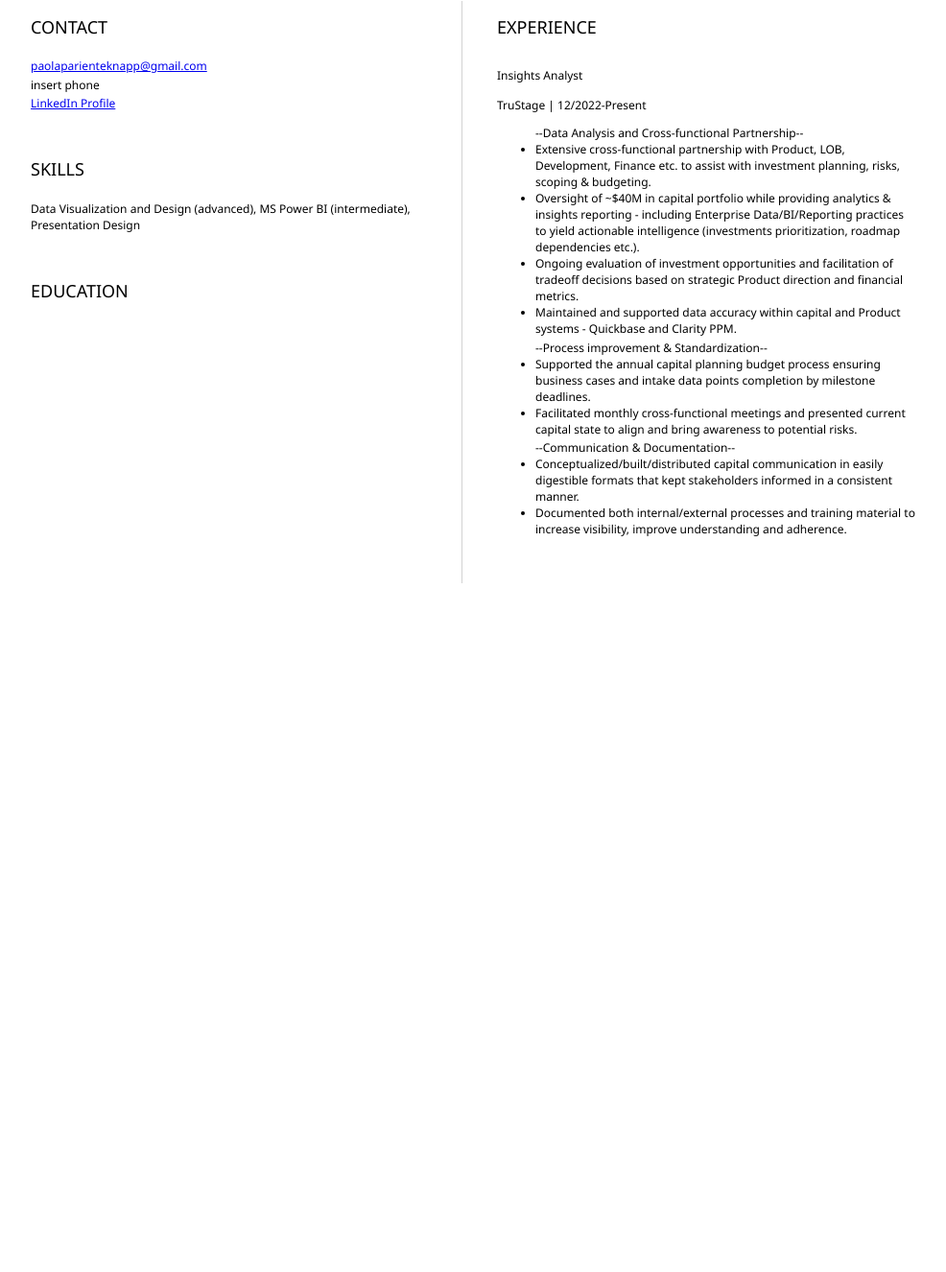
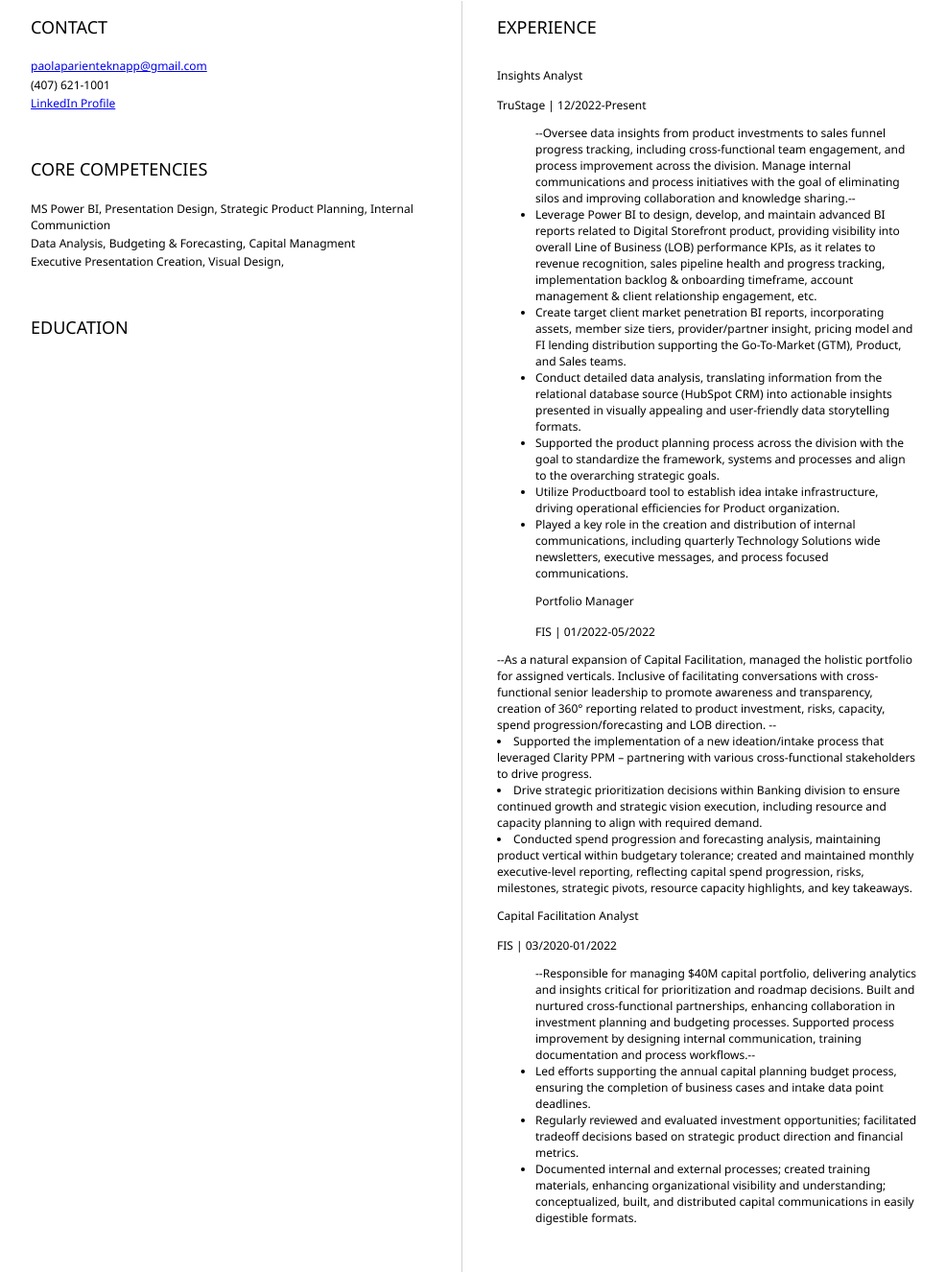
Before and after one commit to paolaknapp/paolaresume, a plain HTML site: page index.html in a window 1280 px wide. Shown: the part 242-1568 px from the top of the page at 96% size, without its empty margins (152-1138 px from the left). Before the commit the page ends 850 px from the top, so only its background shows below. Drawn offline with Linux system fonts and the light colour scheme.

Commit message:
Update index.html
v2 12.21.2023

```diff
--- a/index.html
+++ b/index.html
@@ -9,7 +9,7 @@
                     <!-resume header with your name and title ->
                     <h1>Maria Pariente-Knapp (Paola) - she/her</h1>
                         <hr>
-                            Insights Analyst | Fintech
+                            Fintech | Insights Analyst
                         <hr>
                 </header>
                 <main>
@@ -19,12 +19,14 @@
                             <p>
                                 <a href="mailto:paolaparienteknapp@gmail.com">paolaparienteknapp@gmail.com</a>
                             </p>
-                            <p> insert phone</p>
+                            <p> (407) 621-1001 </p>
                             <p><a href="https://www.linkedin.com/in/">LinkedIn Profile</a></p>
                         </section>
                         <section>
-                            <h2>SKILLS</h2>
-                            <p>Data Visualization and Design (advanced), MS Power BI (intermediate), Presentation Design </p>
+                            <h2>CORE COMPETENCIES</h2>
+                            <p> MS Power BI, Presentation Design, Strategic Product Planning, Internal Communiction </p>
+                            <p>Data Analysis, Budgeting & Forecasting, Capital Managment</p>
+                            <p>Executive Presentation Creation, Visual Design, </p>
                         </section>
                         <section>
                             <h2>EDUCATION</h2>
@@ -39,23 +41,33 @@
                                 TruStage | 12/2022-Present
                         </p>
                         <ul>
-                            --Data Analysis and Cross-functional Partnership--
-                            <li>Extensive cross-functional partnership with Product, LOB, Development, Finance etc. to assist with investment planning, risks, scoping & budgeting.
-                            <li>Oversight of ~$40M in capital portfolio while providing analytics & insights reporting - including Enterprise Data/BI/Reporting practices to yield actionable intelligence (investments prioritization, roadmap dependencies etc.).
-                            <li>Ongoing evaluation of investment opportunities and facilitation of tradeoff decisions based on strategic Product direction and financial metrics.
-                            <li>Maintained and supported data accuracy within capital and Product systems - Quickbase and Clarity PPM.
+                            --Oversee data insights from product investments to sales funnel progress tracking, including cross-functional team engagement, and process improvement across the division. Manage internal communications and process initiatives with the goal of eliminating silos and improving collaboration and knowledge sharing.--
+                            <li>Leverage Power BI to design, develop, and maintain advanced BI reports related to Digital Storefront product, providing visibility into overall Line of Business (LOB) performance KPIs, as it relates to revenue recognition, sales pipeline health and progress tracking, implementation backlog & onboarding timeframe, account management & client relationship engagement, etc.
+                            <li>Create target client market penetration BI reports, incorporating assets, member size tiers, provider/partner insight, pricing model and FI lending distribution supporting the Go-To-Market (GTM), Product, and Sales teams.
+                            <li>Conduct detailed data analysis, translating information from the relational database source (HubSpot CRM) into actionable insights presented in visually appealing and user-friendly data storytelling formats.
+                            <li>Supported the product planning process across the division with the goal to standardize the framework, systems and processes and align to the overarching strategic goals.
+                            <li>Utilize Productboard tool to establish idea intake infrastructure, driving operational efficiencies for Product organization.
+                            <li>Played a key role in the creation and distribution of internal communications, including quarterly Technology Solutions wide newsletters, executive messages, and process focused communications.
                             <p>
-
-                            </p>--Process improvement & Standardization--
-                            <li>Supported the annual capital planning budget process ensuring business cases and intake data points completion by milestone deadlines.
-                            <li>Facilitated monthly cross-functional meetings and presented current capital state to align and bring awareness to potential risks.
-                            <p></p>--Communication & Documentation--
-                            <li>Conceptualized/built/distributed capital communication in easily digestible formats that kept stakeholders informed in a consistent manner.
-                            <li>Documented both internal/external processes and training material to increase visibility, improve understanding and adherence.
-                            <p>
-
-
-                       </p>
+                           <h3>Portfolio Manager</h3>
+                       <p>
+                                FIS | 01/2022-05/2022
+                        </p>
+                        </ul>
+                            --As a natural expansion of Capital Facilitation, managed the holistic portfolio for assigned verticals. Inclusive of facilitating conversations with cross-functional senior leadership to promote awareness and transparency, creation of 360° reporting related to product investment, risks, capacity, spend progression/forecasting and LOB direction. --
+                            <li>Supported the implementation of a new ideation/intake process that leveraged Clarity PPM – partnering with various cross-functional stakeholders to drive progress.
+                            <li>Drive strategic prioritization decisions within Banking division to ensure continued growth and strategic vision execution, including resource and capacity planning to align with required demand.
+                            <li>Conducted spend progression and forecasting analysis, maintaining product vertical within budgetary tolerance; created and maintained monthly executive-level reporting, reflecting capital spend progression, risks, milestones, strategic pivots, resource capacity highlights, and key takeaways.
+                       <h3>Capital Facilitation Analyst</h3>
+                       <p>
+                                FIS | 03/2020-01/2022
+                        </p>
+                        <ul>
+                                --Responsible for managing $40M capital portfolio, delivering analytics and insights critical for prioritization and roadmap decisions. Built and nurtured cross-functional partnerships, enhancing collaboration in investment planning and budgeting processes. Supported process improvement by designing internal communication, training documentation and process workflows.--
+                               <li>Led efforts supporting the annual capital planning budget process, ensuring the completion of business cases and intake data point deadlines.
+                               <li>Regularly reviewed and evaluated investment opportunities; facilitated tradeoff decisions based on strategic product direction and financial metrics.
+                               <li>Documented internal and external processes; created training materials, enhancing organizational visibility and understanding; conceptualized, built, and distributed capital communications in easily digestible formats.
+                        </p>
                     </section>
                 </article>
                 </main>
```
